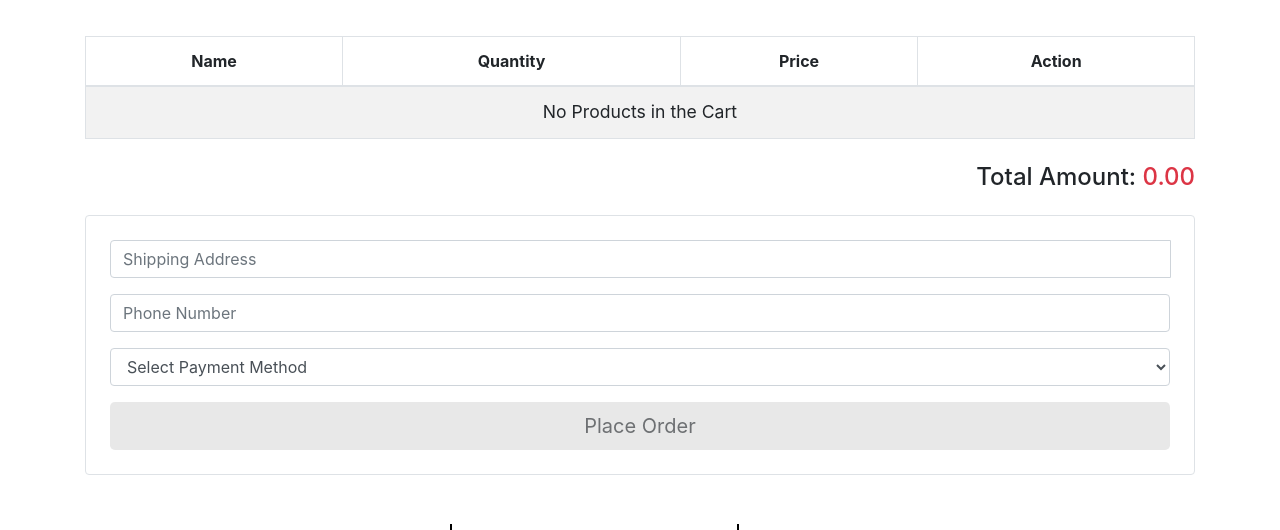
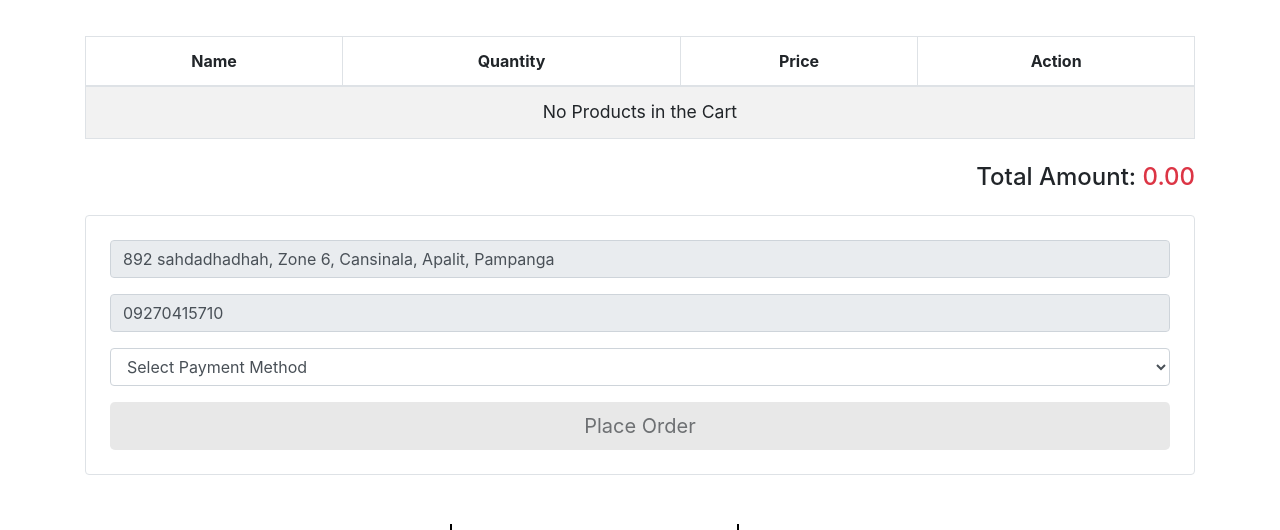
Before and after one commit to Zeek-kull/function, a PHP site: page /cart.php in a window 1280 px wide. Shown: the part 238-768 px from the top of the page. Run offline with PHP 8.4, Linux system fonts and the light colour scheme; a user stored in the database is signed in; data comes from the database, SQL or seed files in the repository; data that the repository does not hold is empty; some libraries are stand-ins or nearby versions.

Commit message:
profile edit

```diff
--- a/cart.php
+++ b/cart.php
@@ -9,13 +9,25 @@
   }
 
   // Order handling
-  // Get user's latest address from orders table
-  $latest_address = '';
+  // Get user's address and phone from users table
+  $user_address = '';
+  $user_phone = '';
   $user_id_for_address = isset($_SESSION['userid']) ? $_SESSION['userid'] : '';
   if ($user_id_for_address) {
-      $address_query = mysqli_query($conn, "SELECT address FROM orders WHERE userid='$user_id_for_address' ORDER BY id DESC LIMIT 1");
-      if ($address_query && mysqli_num_rows($address_query) > 0) {
-          $latest_address = mysqli_fetch_assoc($address_query)['address'];
+      $user_info_query = mysqli_query($conn, "SELECT street, zone, barangay, city, province, phone FROM users WHERE id='$user_id_for_address'");
+      if ($user_info_query && mysqli_num_rows($user_info_query) > 0) {
+          $user_data = mysqli_fetch_assoc($user_info_query);
+
+          // Build complete address from user data
+          $address_parts = array();
+          if (!empty($user_data['street'])) $address_parts[] = $user_data['street'];
+          if (!empty($user_data['zone'])) $address_parts[] = 'Zone ' . $user_data['zone'];
+          if (!empty($user_data['barangay'])) $address_parts[] = $user_data['barangay'];
+          if (!empty($user_data['city'])) $address_parts[] = $user_data['city'];
+          if (!empty($user_data['province'])) $address_parts[] = $user_data['province'];
+
+          $user_address = implode(', ', $address_parts);
+          $user_phone = $user_data['phone'];
       }
   }
   if (isset($_POST['order_btn'])) {
@@ -143,14 +155,11 @@
 
     <div class="form-group">
       <div class="input-group">
-        <input type="text" class="form-control" name="address" id="addressInput" placeholder="Shipping Address" value="<?php echo htmlspecialchars($latest_address); ?>" required <?php echo empty($latest_address) ? '' : 'readonly'; ?>>
-        <div class="input-group-append">
-          <button type="button" class="btn btn-secondary" id="editAddressBtn" <?php echo empty($latest_address) ? 'style="display:none;"' : ''; ?>>Edit</button>
-        </div>
+        <input type="text" class="form-control" name="address" id="addressInput" placeholder="Shipping Address" value="<?php echo htmlspecialchars($user_address); ?>" required <?php echo empty($user_address) ? '' : 'readonly'; ?>>
       </div>
     </div>
     <div class="form-group">
-      <input type="text" class="form-control" name="mobnumber" placeholder="Phone Number" pattern="[0-9]{7,15}" required>
+      <input type="text" class="form-control" name="mobnumber" placeholder="Phone Number" pattern="[0-9]{11}" maxlength="11" value="<?php echo htmlspecialchars($user_phone); ?>" required <?php echo empty($user_phone) ? '' : 'readonly'; ?>>
     </div>
     <div class="form-group">
       <select name="payment_method" id="payment_method" class="form-control" required>
@@ -213,7 +222,7 @@
       var payment_method = document.querySelector('select[name="payment_method"]').value;
 
       // Validate phone number pattern
-      var phoneValid = /^[0-9]{7,15}$/.test(mobnumber);
+      var phoneValid = /^[0-9]{11}$/.test(mobnumber);
 
       if (address && mobnumber && payment_method && phoneValid) {
           document.getElementById('orderButton').disabled = false;
--- a/register.php
+++ b/register.php
@@ -136,7 +136,7 @@ if (isset($_POST['u_submit'])) {
                                     <input type="text" class="form-control" id="street" name="street" required>
                                 </div>
                                 <div class="form-group">
-                                    <label for="zone">Zone/Block (optional)</label>
+                                    <label for="zone">Zone (optional)</label>
                                     <input type="text" class="form-control" id="zone" name="zone">
                                 </div>
                                 <!-- Philippine Address Dropdowns START -->
```
Also changed, not shown: profile.php (+16 -23 lines).
